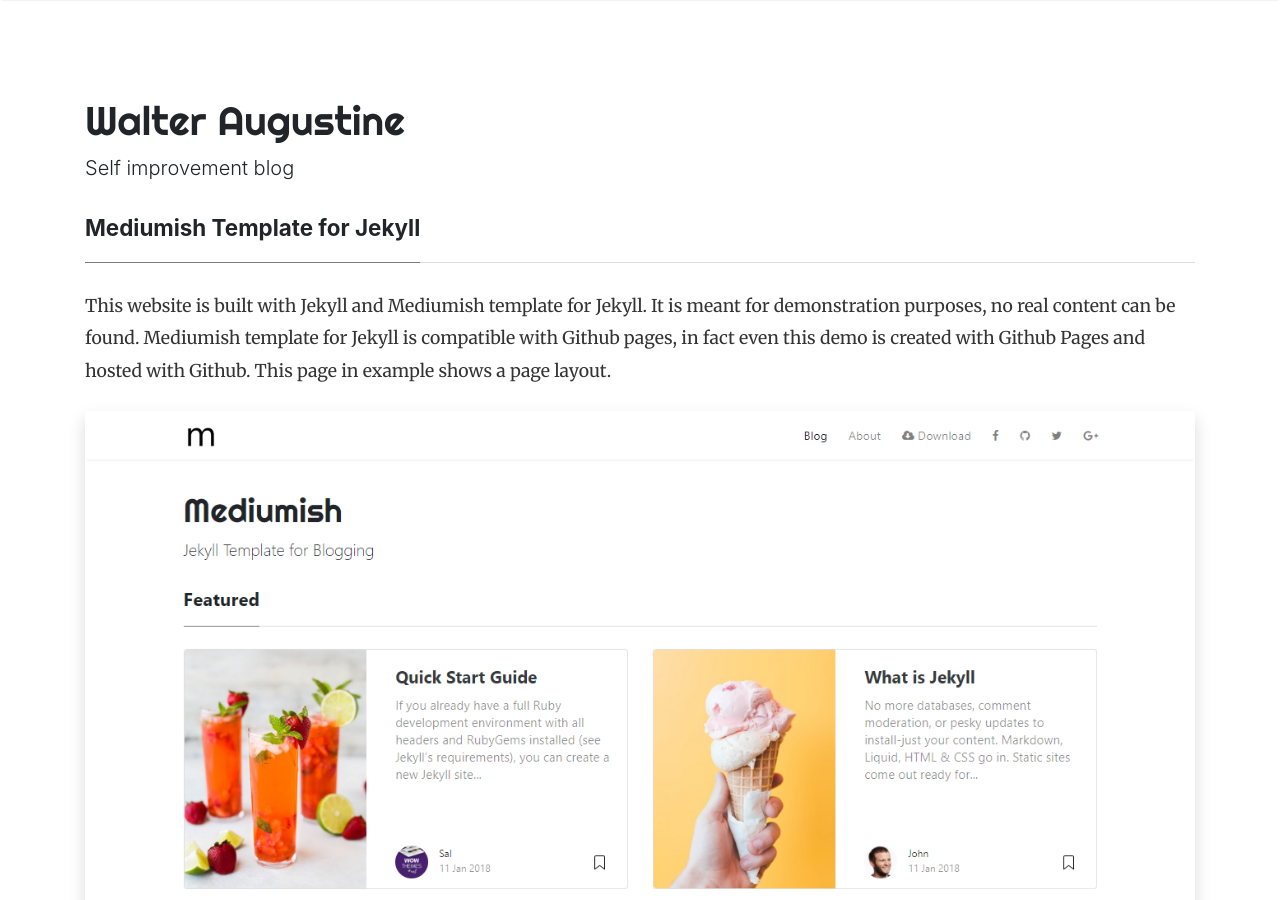
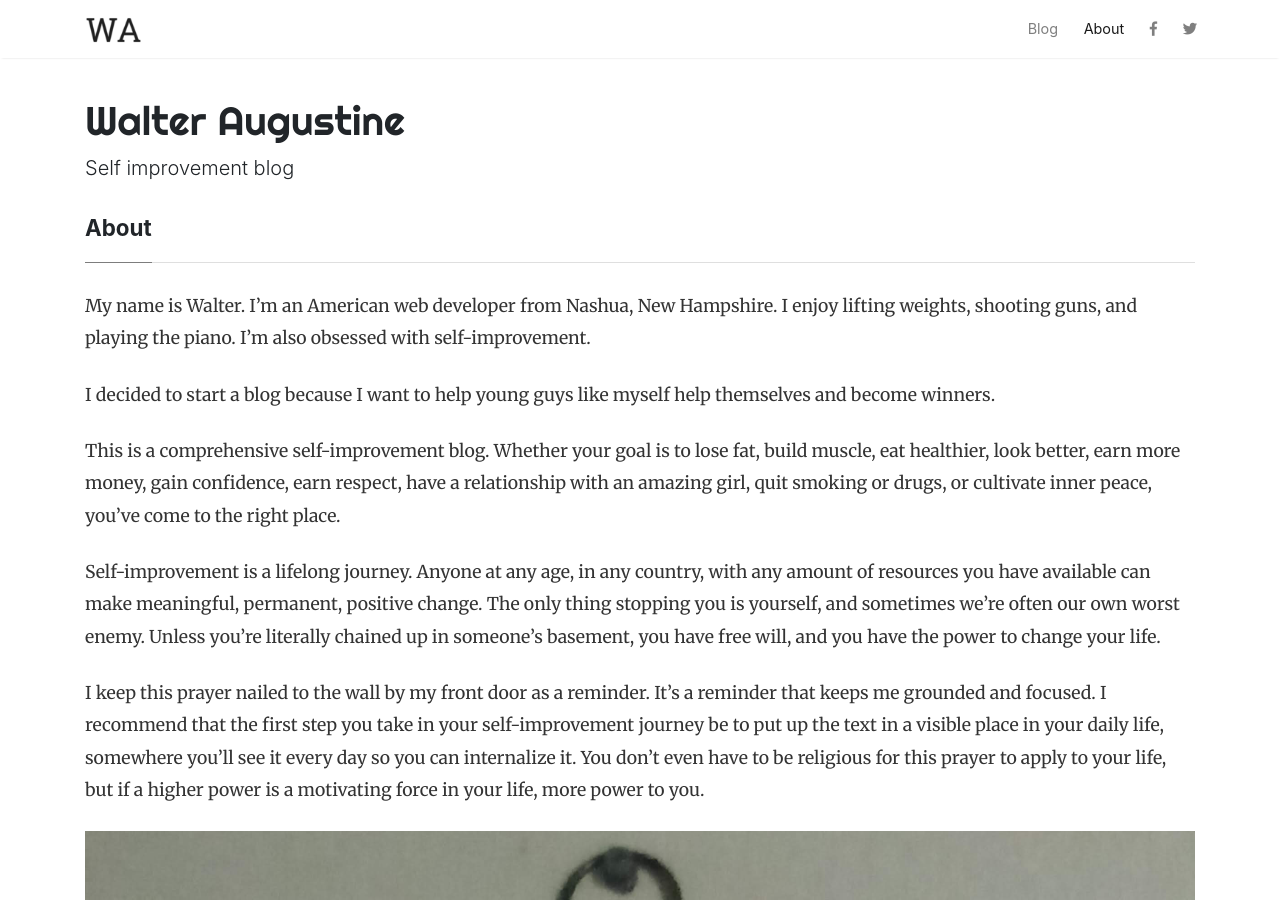
Before and after one commit to Walter-0/walteraugustine.com, a Jekyll site: the page built from about.md, in a window 1280 px wide and 900 px high. Built offline with Jekyll 4.4.1, drawn with Linux system fonts in a browser that asks for light colours; nearby versions of some CDN libraries; comment, search, counter and statistics services are not loaded; some of the changed text lies outside the part shown.

```diff
--- a/about.md
+++ b/about.md
@@ -1,85 +1,22 @@
 ---
 layout: page
-title: Mediumish Template for Jekyll
-comments: true
+title: About
 ---
 
-This website is built with Jekyll and Mediumish template for Jekyll. It is meant for demonstration purposes, no real content can be found. Mediumish template for Jekyll is compatible with Github pages, in fact even this demo is created with Github Pages and hosted with Github. This page in example shows a page layout.
+My name is Walter. I'm an American web developer from Nashua, New Hampshire. I enjoy lifting weights, shooting guns, and playing the piano. I'm also obsessed with self-improvement.
 
-![jekyll template mediumish]({{site.baseurl}}/assets/images/mediumish-jekyll-template.png){: .shadow}
+I decided to start a blog because I want to help young guys like myself help themselves and become winners.
 
-### Features
+This is a comprehensive self-improvement blog. Whether your goal is to lose fat, build muscle, eat healthier, look better, earn more money, gain confidence, earn respect, have a relationship with an amazing girl, quit smoking or drugs, or cultivate inner peace, you've come to the right place.
 
-- Built for Jekyll
-- Compatible with Github pages
-- Featured Posts
-- Index Pagination
-- Post Share
-- Post Categories
-- Prev/Next Link
-- Category Archives (this is not yet compatible with github pages though)
-- Jumbotron Categories
-- Integrations:
-    - Disqus Comments
-    - Google Analaytics
-    - Mailchimp Integration
-- Design Features:
-    - Bootstrap v4.x
-    - Font Awesome
-    - Masonry
-- Layouts:
-    - Default
-    - Post
-    - Page
-    - Archive
+Self-improvement is a lifelong journey. Anyone at any age, in any country, with any amount of resources you have available can make meaningful, permanent, positive change. The only thing stopping you is yourself, and sometimes we're often our own worst enemy. Unless you're literally chained up in someone's basement, you have free will, and you have the power to change your life.
 
-### How to Use
+I keep this prayer nailed to the wall by my front door as a reminder. It's a reminder that keeps me grounded and focused. I recommend that the first step you take in your self-improvement journey be to put up the text in a visible place in your daily life, somewhere you'll see it every day so you can internalize it. You don't even have to be religious for this prayer to apply to your life, but if a higher power is a motivating force in your life, more power to you.
 
-If you aren't familiar with Jekyll yet, you should know that it is a static site generator. It will transform your plain text into static websites and blogs. No more databases, slow loading websites, risk of being hacked...just your content. And not only that, with Jekyll you get free hosting with GitHub Pages! This page itself is free hosted on Github with the help of Jekyll and Mediumish template that you're currently previewing. If you are a beginner we recommend you start with [Jekyll's Docs](https://jekyllrb.com/docs/installation/){:target="_blank"}. Now if you know how to use Jekyll, let's move on to using Mediumish template in Jekyll:
+<img src="../assets/images/prayer-of-serenity.jpg" title="Prayer of Serenity" alt="God grant me the serenity to accept the things I cannot change, courage to change the things I can, and the wisdom to know the difference." />
 
-#### Using Mediumish
+Thanks for reading.
 
-Download or Fork *Mediumish for Jekyll*.
-- In your local project, open <code>_config.yml</code>. If your site is in root, for <code>baseurl</code>, make sure this is set to <code>baseurl: /</code>. Also, change your Google Analytics code, disqus username, authors, Mailchimp list etc.
-- Mediumish requires 2 plugins:
-    - <code>$ gem install jekyll-paginate</code>
-    - <code>$ gem install jekyll-archives</code>.
-- Edit the menu and footer copyrights in <code>default.html</code>
-- Start by adding your .md files in <code>_posts</code>. Mediumish already has a few as an example.
-- YAML front matter
-    - featured post - <code>featured:true</code>
-    - exclude featured post from "All stories" loop to avoid duplicated posts - <code>hidden:true</code>
-    - post image - <code>image: assets/images/mypic.jpg</code>
-    - external post image - <code>image: "https://externalwebsite.com/image4.jpg" </code>
-    - page comments - <code>comments:true</code>
-    - meta description (optional) - <code>description: "this is my meta description"</code>
+Your boy,
 
-YAML Post Example:
-<pre>
----
-layout: post
-title:  "We all wait for summer"
-author: john
-categories: [ Jekyll, tutorial ]
-image: assets/images/5.jpg
-featured: true
----
-</pre>
-
-YAML Page Example
-<pre>
----
-layout: page
-title: Mediumish Template for Jekyll
-comments: true
----
-</pre>
-
-#### Contribute
-
-- [Clone the repo](https://github.com/wowthemesnet/mediumish-theme-jekyll).
-- Create a branch off of master and give it a meaningful name (e.g. my-new-mediumish-feature).
-- Open a pull request on GitHub and describe the feature or fix.
-
-
-<a href="https://www.buymeacoffee.com/sal" target="_blank"><img src="https://www.buymeacoffee.com/assets/img/custom_images/orange_img.png" alt="Buy Me A Coffee" style="height: auto !important;width: auto !important;" ></a>
+Walter
```
Also changed, not shown: _drafts/2018-12-08-introduction.md (renamed from _drafts/2018-12-08-hello-world.md, +1 -1 lines), assets/images/jumbotron.jpg, assets/images/me.png (added), assets/images/mediumish-jekyll-template.png (deleted), assets/images/the-worst-is-yet-to-come.jpg (deleted).
